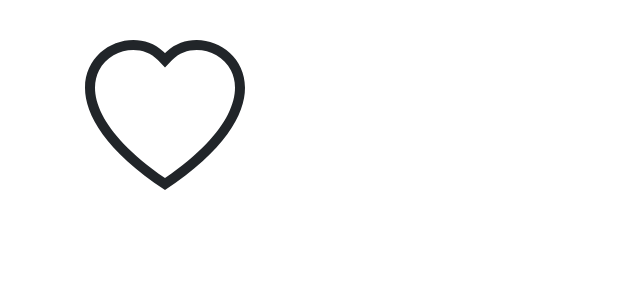
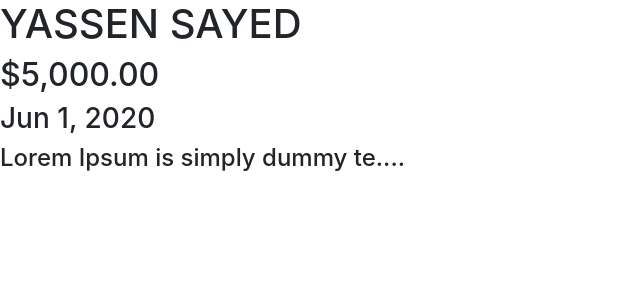
Before and after one commit to DevYSM/learnAngular, an Angular app: page / in a window 1280 px wide. Shown: the top 300 px of the page, without its empty margins (0-640 px from the left). Built offline with nearby package versions, Linux system fonts and the light colour scheme.

Commit message:
Learn Pipe

```diff
--- a/src/app/app.component.html
+++ b/src/app/app.component.html
@@ -12,4 +12,12 @@
 <!-- <input [(ngModel)]="firstname" (keyup.enter)="onKeyUp(firstname)" type="text" class="form-control">
 <h2 >{{ firstname }}</h2>   -->
 
-<favorite></favorite>
+<!-- <favorite></favorite> -->
+
+
+<div class="pipe">
+    <h1>{{ employees.fullname | uppercase }}</h1>
+    <h2>{{ employees.salary | currency:'USD':true }}</h2>
+    <h3>{{ employees.hiringDate | date }}</h3>
+    <h4>{{ employees.about | summery:30 }}</h4>
+</div>
--- a/src/app/app.component.ts
+++ b/src/app/app.component.ts
@@ -23,5 +23,15 @@ export class AppComponent {
     // this.username = name;
     return console.log(firstname);
   }
-  checked =true;
+
+  // PIPE
+  employees = {
+    fullname: 'Yassen Sayed',
+    postion: 'Fullstack Developer',
+    rating:9.98,
+    salary: 5000,
+    hiringDate: new Date(2020, 5, 1),
+    about: 'Lorem Ipsum is simply dummy text of the printing and typesetting industry. ',
+  }
+
 }
--- a/src/app/app.module.ts
+++ b/src/app/app.module.ts
@@ -6,14 +6,16 @@ import { DBServices } from './db.services';
 import { ItshareApiService } from './services/itshare-api.service';
 import { CourseComponent } from './course/course.component';
 import { FormsModule } from '@angular/forms';
-import { FavoriteComponent } from './favorite/favorite.component'; // To Run Two Way Binding
+import { FavoriteComponent } from './favorite/favorite.component';
+import { SummeryPipe } from './summery.pipe'; // To Run Two Way Binding
 
 @NgModule({
   declarations: [
     AppComponent,
     MyFirstComponent,
     CourseComponent,
-    FavoriteComponent, // Register The Class in Module
+    FavoriteComponent,
+    SummeryPipe, // Register The Class in Module
   ],
   imports: [
     BrowserModule,
--- /dev/null
+++ b/src/app/summery.pipe.ts
@@ -0,0 +1,14 @@
+import { Pipe, PipeTransform } from '@angular/core';
+
+@Pipe({
+  name: 'summery'
+})
+export class SummeryPipe implements PipeTransform {
+
+  transform(value: string, limit?: number): string {
+    if (!value) return null;
+    let acutalLimit = limit ? limit : 20;
+    return value.substr(0,acutalLimit) + '....';
+  }
+
+}
```
